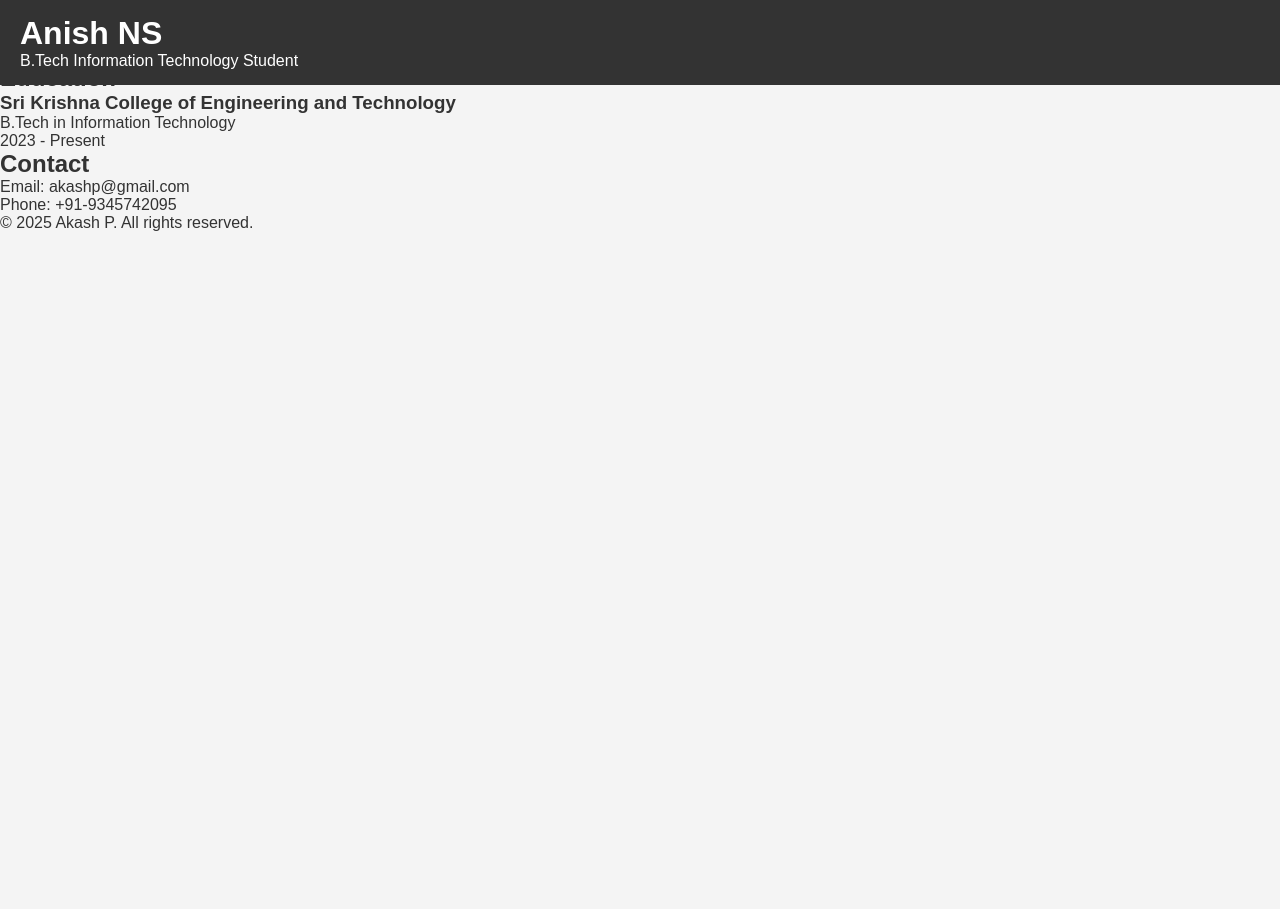
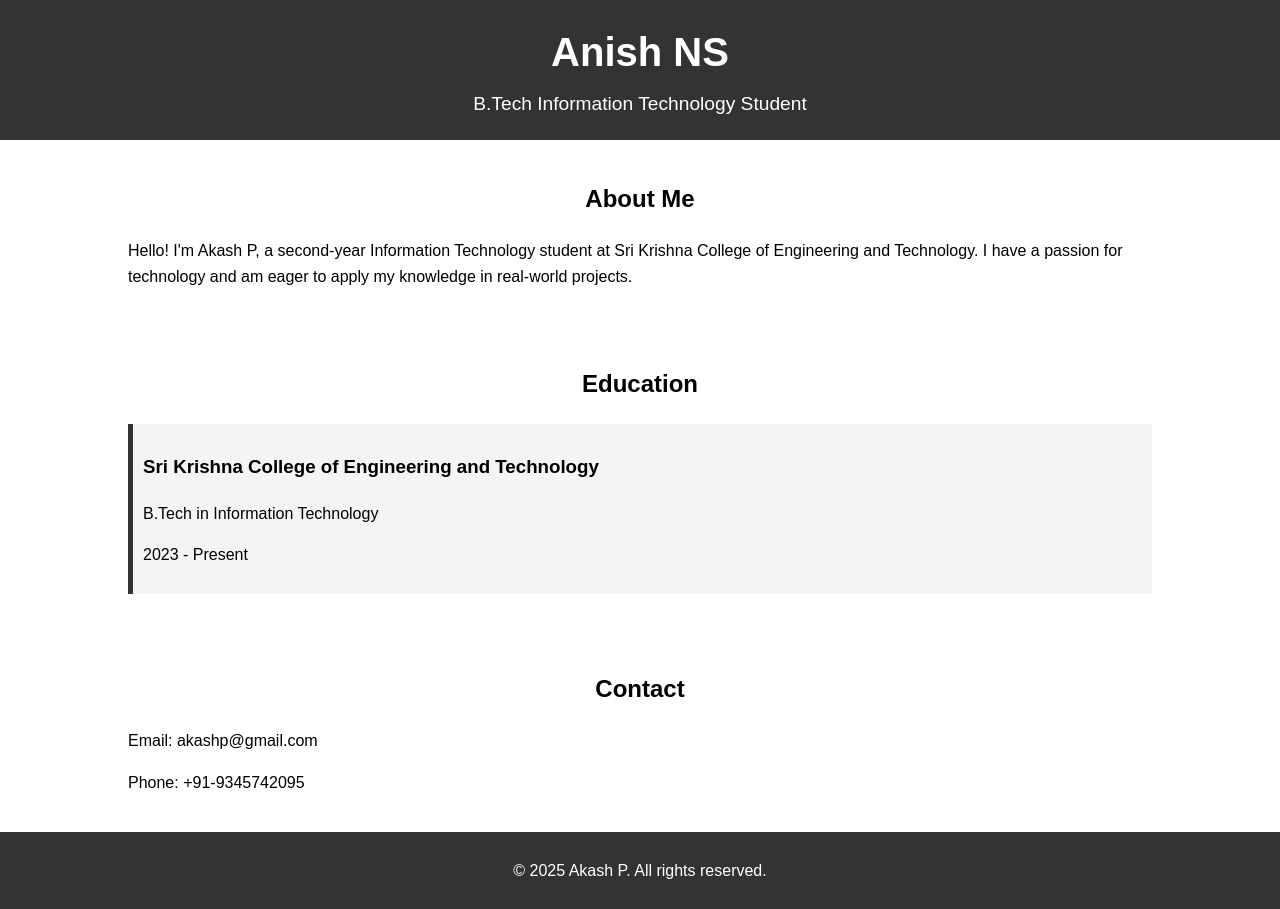
Before and after one commit to AkashPandian1172/Portfolio, a plain HTML site: page index.html in a window 1280 px wide. Before the commit the page ends 800 px from the top, so only its background shows below. Drawn offline with Linux system fonts and the light colour scheme.

Commit message:
Update style.css

```diff
--- a/style.css
+++ b/style.css
@@ -1,91 +1,57 @@
-* {
+body {
+    font-family: Arial, sans-serif;
     margin: 0;
     padding: 0;
-    box-sizing: border-box;
-    font-family: Arial, sans-serif;
-    scroll-behavior: smooth;
-}
-
-body {
-    background-color: #f4f4f4;
-    color: #333;
+    line-height: 1.6;
 }
 
 header {
-    background-color: #333;
-    padding: 15px 20px;
-    position: fixed;
-    width: 100%;
-    top: 0;
-    left: 0;
-    display: flex;
-    justify-content: space-between;
-    align-items: center;
-    color: white;
+    background: #333;
+    color: #fff;
+    padding: 20px 0;
+    text-align: center;
 }
 
-.logo {
-    font-size: 24px;
-    font-weight: bold;
+header h1 {
+    margin: 0;
+    font-size: 2.5em;
 }
 
-.nav-links {
-    list-style: none;
-    display: flex;
+header p {
+    margin: 5px 0 0;
+    font-size: 1.2em;
 }
 
-.nav-links li {
-    margin: 0 15px;
+section {
+    padding: 20px 0;
 }
 
-.nav-links a {
-    color: white;
-    text-decoration: none;
-    transition: 0.3s ease-in-out;
+.container {
+    width: 80%;
+    margin: auto;
+    overflow: hidden;
 }
 
-.nav-links a:hover {
-    color: #00aaff;
+h2 {
+    text-align: center;
+    margin-bottom: 20px;
 }
 
-.section {
-    padding: 100px 20px;
-    text-align: center;
-    opacity: 0;
-    transform: translateY(50px);
-    transition: opacity 0.6s ease-out, transform 0.6s ease-out;
+ul {
+    list-style: none;
+    padding: 0;
 }
 
-.section h2 {
-    margin-bottom: 20px;
-    font-size: 28px;
+li {
+    background: #f4f4f4;
+    margin-bottom: 10px;
+    padding: 10px;
+    border-left: 5px solid #333;
 }
 
-.skill-list {
-    display: flex;
-    justify-content: center;
-    gap: 15px;
+footer {
+    background: #333;
+    color: #fff;
+    text-align: center;
+    padding: 10px 0;
 }
-
-.skill {
-    background-color: #333;
-    color: white;
-    padding: 10px 20px;
-    border-radius: 5px;
-    transition: transform 0.3s ease-in-out;
-}
-
-.skill:hover {
-    transform: scale(1.1);
-}
-
-.section.show {
-    opacity: 1;
-    transform: translateY(0);
-}
-
-@media (max-width: 600px) {
-    .nav-links {
-        flex-direction: column;
-    }
-}
```
